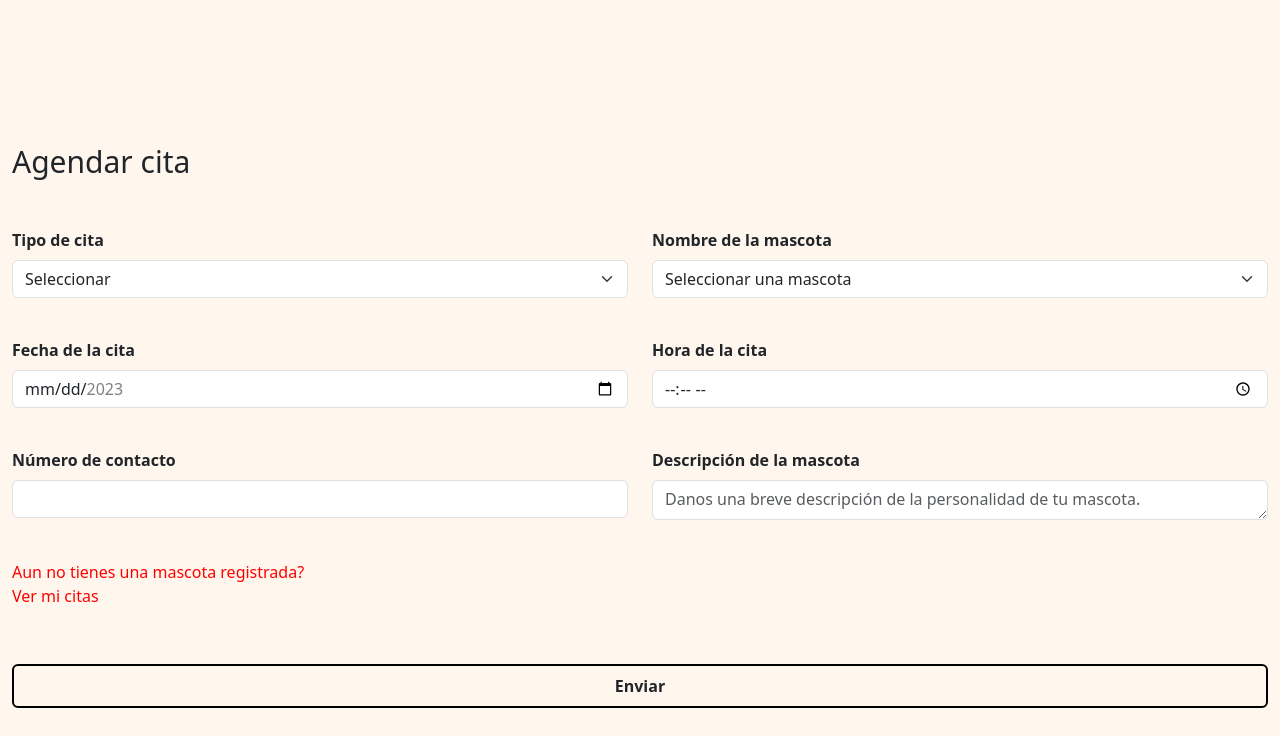
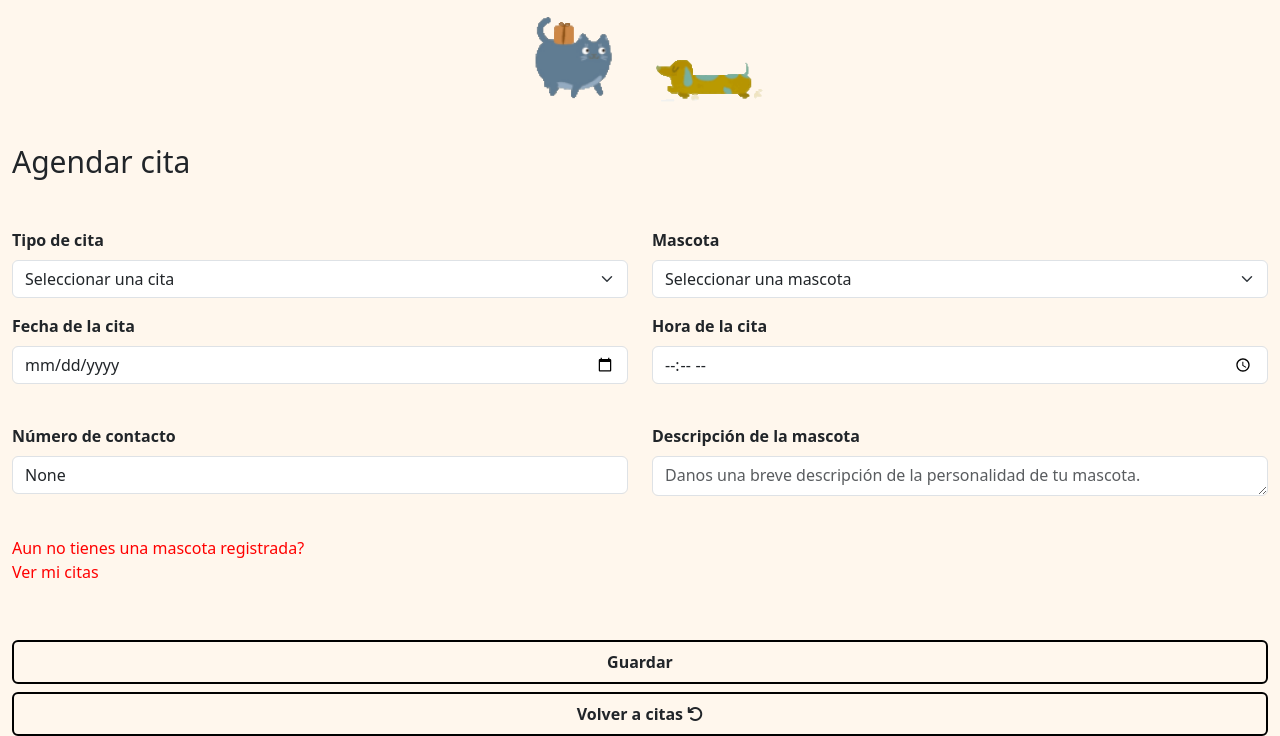
Before and after one commit to KeynerSjzxx/Traviesos, a Django app: page /Agendar in a window 1280 px wide. Shown: the part 64-800 px from the top of the page. Run offline with Django 4.2, Linux system fonts and the light colour scheme; the visitor is signed in with stand-in values (Sample User, id 1); data that the repository does not hold is empty; some libraries are stand-ins or nearby versions.

Commit message:
modulo citas al 99%

```diff
--- a/Traviesos/gestion_citas/forms.py
+++ b/Traviesos/gestion_citas/forms.py
@@ -1,32 +1,42 @@
 from django import forms
-from .models import AgendarCita, Mascota, Tamano, Raza
+from .models import AgendarCita, Mascota, Tamano, Raza, Tipo_citas
 
+# Formulario para agendar citas
 class FormAgendarCita(forms.ModelForm):
     class Meta:
         model = AgendarCita
-        fields = '__all__'
+        fields = ['Nombre', 'nombre_tipo', 'Fecha', 'Hora', 'Telefono', 'descripcion']
 
+    # Campo para seleccionar una mascota
     Nombre = forms.ModelChoiceField(
         queryset=Mascota.objects.all(),
         empty_label="Seleccionar una mascota",
-        to_field_name='nombre',
         widget=forms.Select(attrs={'class': 'form-select'}),
     )
 
+    # Campo para seleccionar un tipo de cita
+    nombre_tipo = forms.ModelChoiceField(
+        queryset=Tipo_citas.objects.all(),
+        empty_label="Seleccionar una cita",
+        widget=forms.Select(attrs={'class': 'form-select'}),
+    )
+
+
+# Formulario para la información de la mascota
 class informacion_mascota(forms.ModelForm):
         class Meta:
             model = Mascota
             fields = ['nombre','raza','peso','tamano','edad']
 
+    # Campo para seleccionar una raza
         raza = forms.ModelChoiceField(
-        queryset=Raza.objects.all(),
-        empty_label="Seleccionar una raza",
-        to_field_name='raza',
-        widget=forms.Select(attrs={'class': 'form-select'}),
-    )
-
+            queryset=Raza.objects.all(),
+            empty_label="Seleccionar una raza",
+            widget=forms.Select(attrs={'class': 'form-select'}),
+        )
+    # Campo para seleccionar un tamaño
         tamano = forms.ModelChoiceField(
-        queryset=Tamano.objects.all(),
-        empty_label="Seleccionar un tamaño",
-        widget=forms.Select(attrs={'class': 'form-select'}),
-    )
+            queryset=Tamano.objects.all(),
+            empty_label="Seleccionar un tamaño",
+            widget=forms.Select(attrs={'class': 'form-select'}),
+        )
--- /dev/null
+++ b/Traviesos/static/css/style_mascotas.css
@@ -0,0 +1,18 @@
+@keyframes corgis {
+    0% {
+        background-position: 0 0, 100% 0, 100% 0, 0 0;
+    }
+
+    100% {
+        background-position: 100% 0, 0 0, 0 0, 100% 0;
+    }
+}
+
+.basic-corgi-mode {
+    animation: corgis 15s linear infinite; /* Ajustar la duración según sea necesario */
+    background-repeat: no-repeat;
+    background-size: contain;
+    background-image: url(../image/image_home/gato.gif), url(../image/image_home/perro.gif), url(../image/image_home/perro.gif), url(../image/image_home/gato.gif);
+    height: 120px;
+    /* Otros estilos permanecen sin cambios */
+}
--- a/Traviesos/templates/citas/citas.html
+++ b/Traviesos/templates/citas/citas.html
@@ -6,14 +6,14 @@
   <meta charset="UTF-8">
     <meta http-equiv="X-UA-Compatible" content="IE=edge">
     <meta name="viewport" content="width=device-width, initial-scale=1.0">
-  <link href="https://cdn.jsdelivr.net/npm/bootstrap@5.3.0/dist/css/bootstrap.min.css" rel="stylesheet"
-    integrity="sha384-9ndCyUaIbzAi2FUVXJi0CjmCapSmO7SnpJef0486qhLnuZ2cdeRhO02iuK6FUUVM" crossorigin="anonymous">
-  <script src="https://cdn.jsdelivr.net/npm/bootstrap@5.3.0/dist/js/bootstrap.bundle.min.js"
-    integrity="sha384-geWF76RCwLtnZ8qwWowPQNguL3RmwHVBC9FhGdlKrxdiJJigb/j/68SIy3Te4Bkz"
-    crossorigin="anonymous"></script>
+    <link href="https://cdn.jsdelivr.net/npm/bootstrap@5.3.0/dist/css/bootstrap.min.css" rel="stylesheet" integrity="sha384-9ndCyUaIbzAi2FUVXJi0CjmCapSmO7SnpJef0486qhLnuZ2cdeRhO02iuK6FUUVM" crossorigin="anonymous">
+    <script src="https://cdn.jsdelivr.net/npm/bootstrap@5.3.0/dist/js/bootstrap.bundle.min.js" integrity="sha384-geWF76RCwLtnZ8qwWowPQNguL3RmwHVBC9FhGdlKrxdiJJigb/j/68SIy3Te4Bkz" crossorigin="anonymous"></script>
     <link rel="stylesheet" href="https://cdn.jsdelivr.net/npm/bootstrap-icons@1.10.5/font/bootstrap-icons.css">
+    <script src="https://kit.fontawesome.com/7d08ee079d.js" crossorigin="anonymous"></script>
     <script src="https://cdn.tailwindcss.com"></script>
-  <link rel="stylesheet" href="{% static 'css/styles.css' %}">
+    <script src="//code.tidio.co/kczpks5iafw7sips7x6vfgjynam1qzs0.js" async></script>
+    <link rel="stylesheet" href="{% static 'css/style3.css' %}">
+    <link rel="stylesheet" href="{% static 'css/style_mascotas.css' %}">
     <link rel="website icon" href="{% static 'image/image_home/home.png' %}">
   <title>Traviesos</title>
 </head>
@@ -43,9 +43,10 @@
     </div>
   </nav>
 </header>
+<div class="basic-corgi-mode"></div>
 
 <body class="bg-orange-50">
-  <div class="container"><br><br><br><br><br><br>
+  <div class="container"><br>
     <h1 style="font-size: 30px;">Agendar cita</h1><br><br>
     {% if messages %}
     <div class="row">
@@ -61,40 +62,33 @@
       {% csrf_token %}
       <div class="row mb-3">
           <div class="col-md-6">
-              <label for="tipo" class="form-label"><b>Tipo de cita</b></label>
-              <select class="form-select" name="Tipo_cita" id="tipo" aria-label="Default select example" required>
-                  <option value="" selected>Seleccionar</option>
-                  <option value="Baño">Baño</option>
-                  <option value="Peluqueria">Peluqueria</option>
-                  <option value="Baño y Peluqueria">Baño y Peluqueria</option>
-              </select><br>
+              <label for="{{ form.Tipo_cita.id_for_label }}" class="form-label"><b>Tipo de cita</b></label>
+              {{form.nombre_tipo}}
           </div>
           <div class="col-md-6">
-              <label for="{{ form.Nombre.id_for_label }}" class="form-label"><b>Nombre de la mascota</b></label>
+            <label for="{{ form.Nombre.id_for_label }}" class="form-label"><b>Mascota</b></label>
             {{ form.Nombre }}
         </div>
       </div>
       <div class="row mb-3">
         <div class="col-md-6">
           <label for="fecha_cita" class="form-label"><b>Fecha de la cita</b></label>
-              <input type="date" name="Fecha" class="form-control" min="2023-08-29" max="2023-12-31" required>
+          <input type="date" name="{{ form.Fecha.name }}" class="form-control" required value="{{ form.Fecha.value | date:'Y-m-d' }}">
       </div>
           <div class="col-md-6">
               <label for="hora_cita" class="form-label"><b>Hora de la cita</b></label>
-              <input type="time" name="Hora" class="form-control" min="09:00" max="19:00" required>
+              <input type="time" name="{{form.Hora.name}}" class="form-control" min="09:00" max="19:00" required value="{{form.Hora.value}}">
           </div>
       </div><br>
       <div class="row mb-3">
           <div class="col-md-6">
               <label for="numero_contacto" class="form-label"><b>Número de contacto</b></label>
-              <input type="text" name="Telefono" class="form-control" maxlength="10" minlength="10" inputmode="numeric"
-                  pattern="[0-9]{10}" required>
+              <input type="text" name="{{form.Telefono.name}}" class="form-control" maxlength="10" minlength="10" inputmode="numeric" pattern="[0-9]{10}" required value="{{form.Telefono.value}}">
           </div>
           <div class="col-md-6">
               <label for="descripcion" class="form-label"><b>Descripción de la mascota</b></label>
-              <textarea class="form-control" name="descripcion"
-                  placeholder="Danos una breve descripción de la personalidad de tu mascota."
-                  id="descripcion" cols="100" style="height: 40px"></textarea>
+              <textarea class="form-control" name="{{form.descripcion.name}}"
+                  placeholder="Danos una breve descripción de la personalidad de tu mascota." cols="100" style="height: 40px" required>{{form.descripcion.value}}</textarea>
           </div>
       </div><br>
       <ul class="bg-red">
@@ -103,10 +97,15 @@
       </ul>
       <div class="d-grid gap-2"><br><br>
           <button class="p-2 border-2 border-black rounded-md hover:bg-orange-300 hover:text-black" type="submit"
-              value="Submit"><b>Enviar</b></button>
+              value="Submit"><b>Guardar</b></button>
+              <a class="p-2 border-2 border-black rounded-md hover:bg-orange-300 hover:text-black text-center" href="{% url 'ver_citas' %}">
+                <b>Volver a citas</b> <i class="fa-solid fa-arrow-rotate-left"></i>
+            </a>
       </div>
   </form>
-
+  <script src="https://cdn.jsdelivr.net/npm/bootstrap@5.3.0/dist/js/bootstrap.bundle.min.js"
+        integrity="sha384-geWF76RCwLtnZ8qwWowPQNguL3RmwHVBC9FhGdlKrxdiJJigb/j/68SIy3Te4Bkz"
+        crossorigin="anonymous"></script>
 </body>
 
 </html>
--- a/Traviesos/templates/citas/datos_mascotas.html
+++ b/Traviesos/templates/citas/datos_mascotas.html
@@ -12,10 +12,11 @@
     <script src="https://cdn.tailwindcss.com"></script>
     <script src="//code.tidio.co/kczpks5iafw7sips7x6vfgjynam1qzs0.js" async></script>
     <link rel="stylesheet" href="{% static 'css/style3.css' %}">
+    <link rel="stylesheet" href="{% static 'css/style_mascotas.css' %}">
     <link rel="website icon" href="{% static 'image/image_home/home.png' %}">
     <title>Mascotas</title>
 </head>
-<body class="bg-orange-100">
+<body class="bg-orange-50">
     <header>
         <nav class="bg-orange-200 container-fluid">
             <div class="max-w-7xl mx-auto px-4 sm:px-6 lg:px-8">
@@ -35,6 +36,7 @@
             </div>
         </nav>
     </header>
+    <div class="basic-corgi-mode"></div>
     <main class="content p-8 ml-64">
         <div class="flex">
             <aside class="sidebar bg-orange-200 text-black h-screen fixed top-0 left-0 overflow-y-auto">
@@ -47,7 +49,7 @@
                 </div>
             </aside>
             <div class="container" >
-                <form method="post" action="" style="margin-left: 300px;"><br><br><br>
+                <form method="post" action="" style="margin-left: 300px;">
                     {% csrf_token %}
                     <div class="row mb-3">
                         <h1 class="mb-2 fs-5 text-center p-2 font-semibold"> ¡Hola {{ user.username }} agrega a tu mascota!</h1><br><br><br><br>
--- a/Traviesos/templates/citas/lista_citas.html
+++ b/Traviesos/templates/citas/lista_citas.html
@@ -16,6 +16,7 @@
     <script src="https://cdn.tailwindcss.com"></script>
     <script src="//code.tidio.co/kczpks5iafw7sips7x6vfgjynam1qzs0.js" async></script>
     <link rel="stylesheet" href="{% static 'css/style3.css' %}">
+    <link rel="stylesheet" href="{% static 'css/style_mascotas.css' %}">
     <link rel="website icon" href="{% static 'image/image_home/home.png' %}">
     <title>Mascotas</title>
 </head>
@@ -38,6 +39,7 @@
         </div>
     </nav>
 </header>
+<div class="basic-corgi-mode"></div>
 <body class="bg-orange-50">
     <div class="flex">
         <aside class="sidebar bg-orange-200 text-black h-screen fixed top-0 left-0 overflow-y-auto">
@@ -64,7 +66,7 @@
 
                 {% for c in citas %}
                     <div class="mt-30">
-                        <p class="fs-6"><b>Tipo de cita:</b> {{ c.Tipo_cita }}</p>
+                        <p class="fs-6"><b>Tipo de cita:</b> {{ c.nombre_tipo }}</p>
                         <p class="fs-6"><b>Nombre de la mascota:</b> {{ c.Nombre }}</p>
                         <p class="fs-6"><b>Fecha de la cita:</b> {{ c.Fecha }}</p>
                         <p class="fs-6"><b>Hora de la cita:</b> {{ c.Hora }}</p>
--- a/Traviesos/templates/citas/mascota.html
+++ b/Traviesos/templates/citas/mascota.html
@@ -16,6 +16,7 @@
     <script src="https://cdn.tailwindcss.com"></script>
     <script src="//code.tidio.co/kczpks5iafw7sips7x6vfgjynam1qzs0.js" async></script>
     <link rel="stylesheet" href="{% static 'css/style3.css' %}">
+    <link rel="stylesheet" href="{% static 'css/style_mascotas.css' %}">
     <link rel="website icon" href="{% static 'image/image_home/home.png' %}">
     <title>Mascotas</title>
 </head>
@@ -45,7 +46,8 @@
       </div>
     </nav>
   </header>
-<body class="bg-orange-100">
+  <div class="basic-corgi-mode"></div>
+<body class="bg-orange-50">
     <div class="flex">
         <aside class="sidebar bg-orange-200 text-black h-screen fixed top-0 left-0 overflow-y-auto">
             <div class="p-4">
```
Also changed, not shown: Traviesos/gestion_citas/admin.py (+7 -3 lines), Traviesos/gestion_citas/citas_views.py (+9 -5 lines), Traviesos/gestion_citas/models.py (+18 -9 lines), Traviesos/static/image/image_home/gato.gif (added), Traviesos/static/image/image_home/perro.gif (added). Lines whose indentation alone changed are shown as unchanged.
